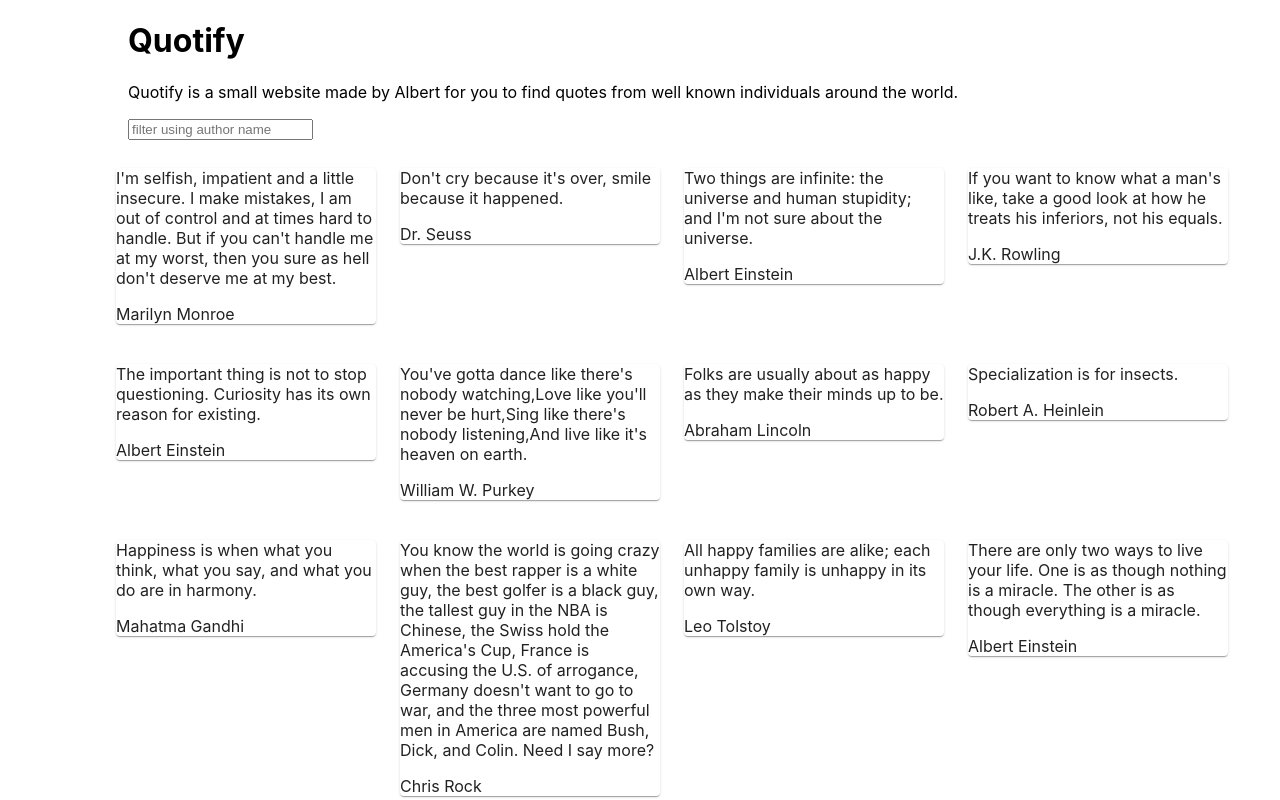
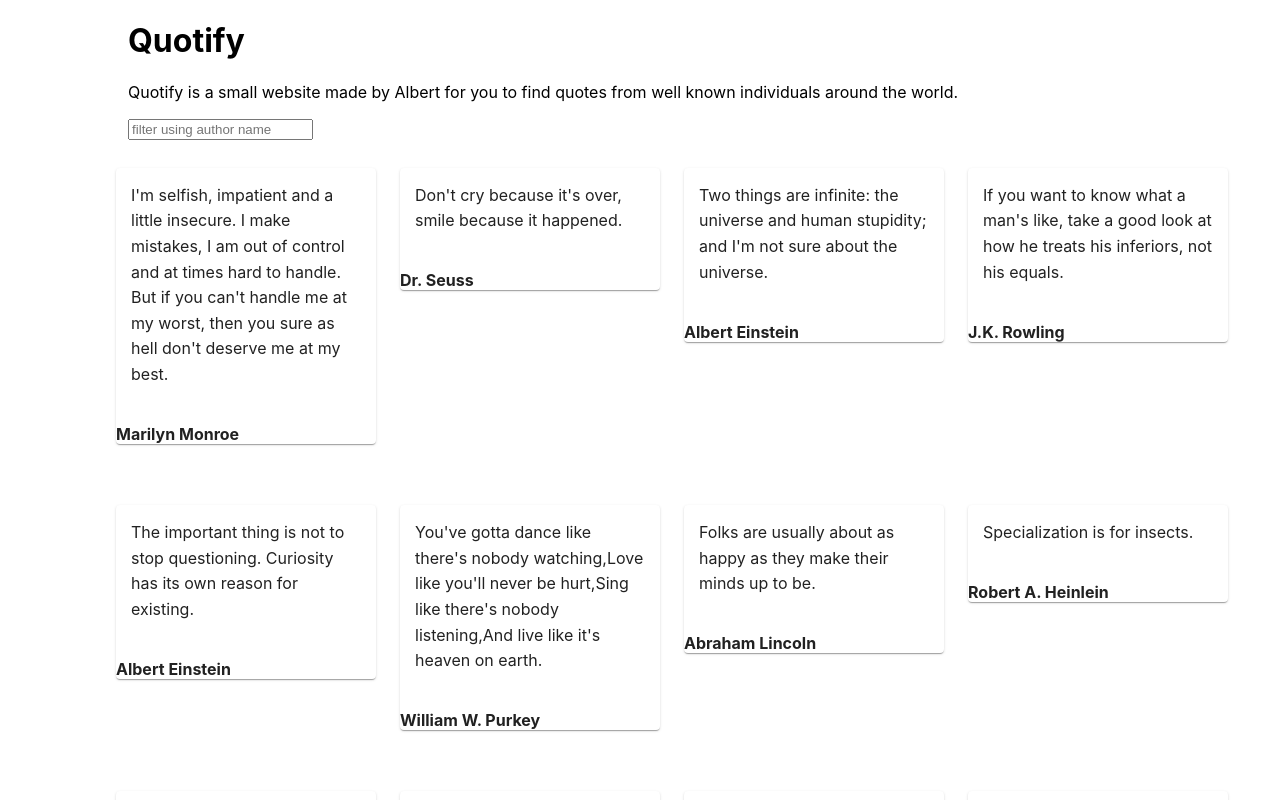
Before and after one commit to ndegealbert/Quotify, a React (Create React App) app: page / in a window 1280 px wide. Shown: the top 800 px of the page. Built offline with nearby package versions, Linux system fonts and the light colour scheme.

Commit message:
add card

```diff
--- a/src/App.js
+++ b/src/App.js
@@ -1,9 +1,8 @@
 import React from 'react';
-import Quotify  from  './componet/quotify'
-
+import  Quotify from  './componet/quotify'
 function App() {
   return (
-    <div className="App">
+    <div>
       <Quotify/>
     </div>
   );
--- a/src/componet/quotify.js
+++ b/src/componet/quotify.js
@@ -9,6 +9,20 @@ const useStyles = makeStyles((theme) => ({
     root: {
          width:"85%",
          marginLeft:'10%'
+    },
+    paper:{
+        borderRadius:'4px',
+        border:'3px',
+
+    },
+    quote:{
+        padding:"15px",
+        lineHeight:1.6,
+    },
+    autho:{
+        padding:"15px",
+        marginLeft:'20px',
+        marginBottom:'30px',
 
     },
   }));
@@ -71,10 +85,10 @@ return <div className={classes.root}>
         <Grid container spacing={3} >
             {
               quoteLists.map(q =>(
-                <Grid item xs={12} md={3}>
-                <Paper>
-                <p>{q.quote}</p>
-                <h>{q.author}</h>
+                <Grid item xs={12} md={3} sm={4}>
+                <Paper className={classes.paper}>
+                <p className={classes.quote}>{q.quote}</p>
+                <h4>{q.author}</h4>
                 </Paper>
                 </Grid>
               ))
```
Also changed, not shown: src/componet/card.js (added, +14 -0 lines).
